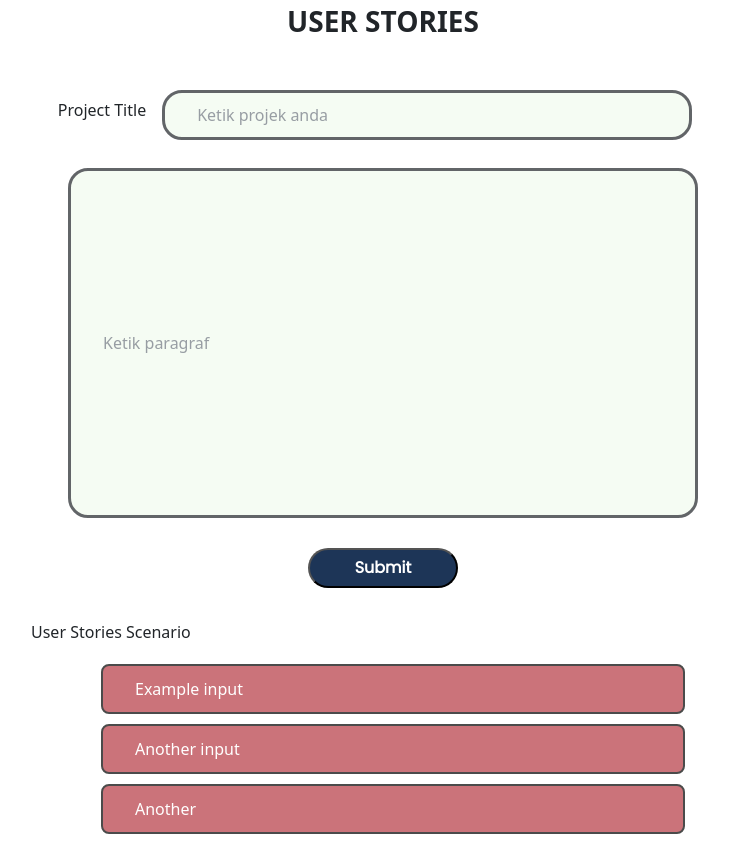
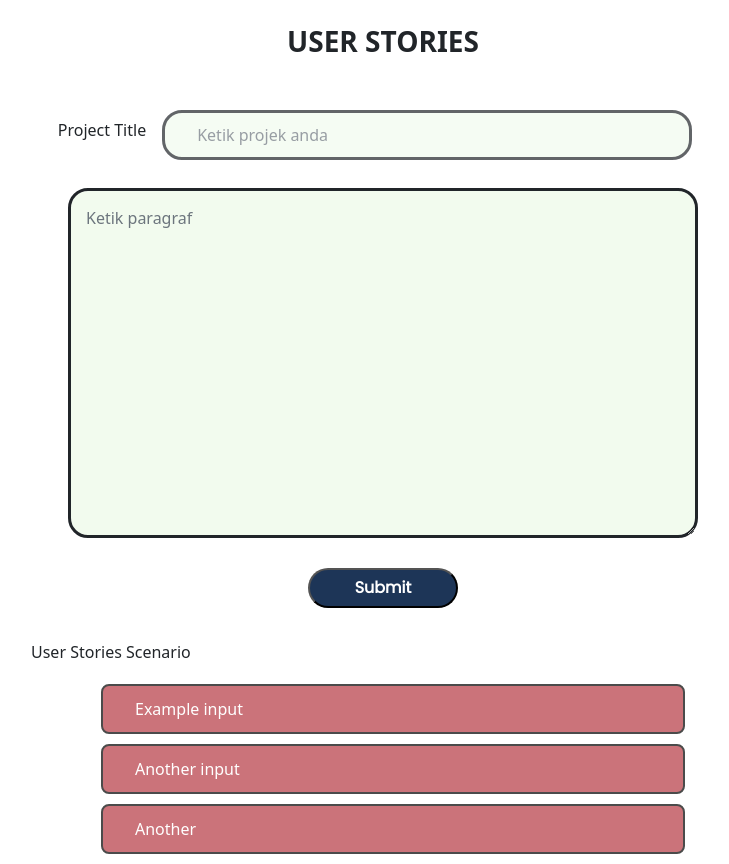
Before and after one commit to AgileRE-2023/USGenerator, a Django app: page /client/inputUserStory in a window 1280 px wide. Shown: the part 90-954 px from the top of the page, without its empty margins (257-986 px from the left). Before the commit the page ends 924 px from the top, so only its background shows below. Run offline with Django 4.2, Linux system fonts and the light colour scheme.

Commit message:
fix placeholder area

```diff
--- a/usg/client/static/client/Input.css
+++ b/usg/client/static/client/Input.css
@@ -47,6 +47,7 @@ header a {
 .Teks-judul {
     font-size: 28px;
     font-weight: bold;
+    margin-top: 20px;
 }
 
 .form {
@@ -79,6 +80,7 @@ header a {
     border: solid;
     background-color: #F2FBEE;
     height: 350px;
+    padding: 15px;
 }
 
 .btn-submit-button {
--- a/usg/client/templates/input-user/input.html
+++ b/usg/client/templates/input-user/input.html
@@ -19,7 +19,7 @@
                 </div>
               </form>
               <div class="form-paragraf">
-                <input type="text" class="form-control" id="inputParagraf" placeholder="Ketik paragraf">
+                <textarea type="text" class="form-control" id="inputParagraf" placeholder="Ketik paragraf"></textarea>
               </div>
               <div class="submit-button">
                 <button class="btn-submit-button" type="button">Submit</button>
```
